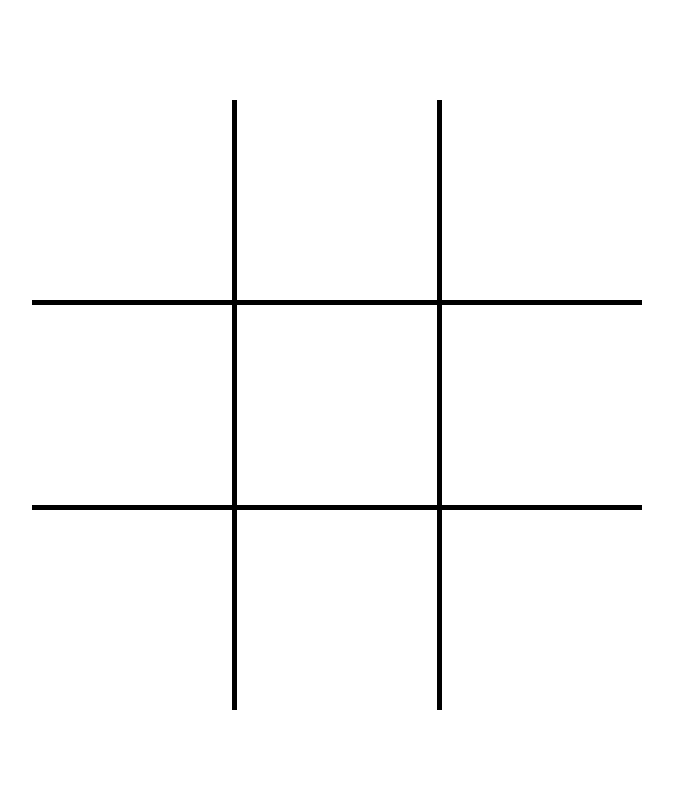
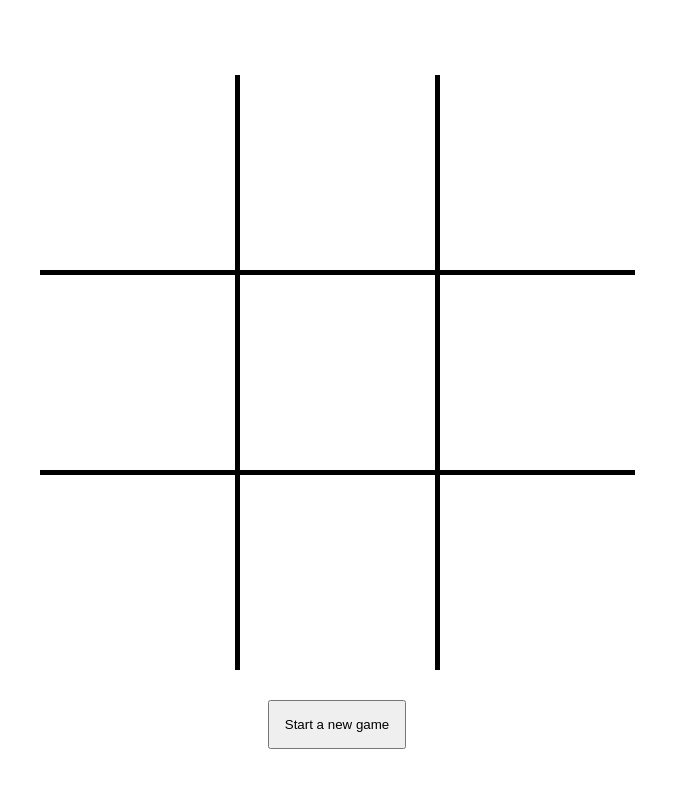
Before and after one commit to jathos/Tic-Tac-Toe-Game, a plain HTML site: page index.html in a window 1280 px wide. Shown: the whole page, without its empty margins (303-976 px from the left). Drawn offline with Linux system fonts and the light colour scheme.

Commit message:
Project minimum requirements all fulfilled

```diff
--- a/css/style.css
+++ b/css/style.css
@@ -1,8 +1,7 @@
 table {
-    /*background-color: grey;*/
     border-collapse: collapse;
-    margin: 100px auto;
-    top-margin: 100px;
+    margin: 75px auto;
+    margin-bottom: 30px;
     padding: 100px;
 }
 
@@ -10,9 +9,12 @@ td {
     size: 100px;
     font-size: 50pt;
     border: 5px solid black;
-    padding: 100px;
+    padding: 10px;
     margin: 0 0 0 0;
     border-collapse: collapse;
+    width: 175px;
+    height: 175px;
+    text-align: center;
 }
 
 #toprow {
@@ -30,3 +32,9 @@ td {
 #rightcolumn {
     border-right: hidden;
 }
+
+button {
+    display: block;
+    margin: 0 auto;
+    padding: 15px;
+}
--- a/index.html
+++ b/index.html
@@ -32,6 +32,7 @@
             <td id="c3"></td>
         </tr>
     </table>
+    <button type="button">Start a new game</button>
 </body>
 
 </html>
--- a/js/main.js
+++ b/js/main.js
@@ -20,8 +20,9 @@ const players = {
                 w5: ["a2", "b2", "c2"],
                 w6: ["a3", "b3", "c3"],
                 w7: ["a1", "b2", "c3"],
-                w8: ["a3", "b2", "c1"]
-            },
+                w8: ["a3", "b2", "c1"],
+                tie: ["a1", "a2", "a3", "b1", "b2", "b3", "c1", "c2", "c3"]
+            }
         }
     };
 
@@ -40,8 +41,10 @@ const b3 = document.getElementById("b3");
 const c1 = document.getElementById("c1");
 const c2 = document.getElementById("c2");
 const c3 = document.getElementById("c3");
+const button = document.querySelector("button");
 
 /*----- event listeners -----*/
+//function render() {
 const clickA1 = a1.addEventListener('click', function(evt) {
     clickedSquare(a1);
 }, {once: true});
@@ -69,12 +72,15 @@ const clickC2 = c2.addEventListener('click', function(evt) {
 const clickC3 = c3.addEventListener('click', function(evt) {
     clickedSquare(c3);
 }, {once: true});
+const clickButton = button.addEventListener('click', function(evt) {
+    init();
+});
+//};
+//render();
 
 /*----- functions -----*/
 
 function clickedSquare(x) {
-    console.log(turnNum);
-    console.log(players.player1.mark);
     console.log(turnNum);
     if (turnNum === 0) {
         x.innerText = players.player1.mark;
@@ -88,6 +94,24 @@ function clickedSquare(x) {
     console.log(turnNum);
     console.log(players.player1.selections);
 };
+
+function init() {
+/*    turnNum = 0;
+    players.player1.selections = [];
+    players.player2.selections = [];
+    a1.innerText = "";
+    a2.innerText = "";
+    a3.innerText = "";
+    b1.innerText = "";
+    b2.innerText = "";
+    b3.innerText = "";
+    c1.innerText = "";
+    c2.innerText = "";
+    c3.innerText = "";
+    console.log(players.player1.selections);
+    render();*/ /*this introduced some weird bugs */
+    location.reload();
+}
 
 //function clickedSquare(x) {
 //    x.innerText = players.player2.mark;
@@ -125,5 +149,23 @@ function clickedSquare(x) {
 ///     the eventlistener after a click.
 
 
-///4/2/22 - 5:29 - I've incorporated an if statement into my click square function
-///     that now enables the game to switch back and forth between x and o
+///4/2/22 - 5:29pm - I've incorporated an if statement into my click square function
+///     that now enables the game to switch back and forth between x and o. Going to
+///     take a break for now.
+
+
+///4/2/22 - 11:10pm - I've fixed the issue where my board would re-size on every
+///     click, have added a button and a init function that clears the game when
+///     clicked.
+///     I would like to add a function that checks to see if someone has won the
+///     game or if there is a tie, along with visual style flourishes and additional
+///     functionality that might make the project more my own.  Unfortunately, I
+///     do not know if I will have time to implement any of these extra features.
+
+///4/2/22 - 11:16pm - Just found a bug where a square can not be clicked again, even
+///     after clicking the start button and invoking the init function
+
+///4/2/22 - 11:34pm - I tried a render function that would add all of the event
+///     listeners again when invoked, but that introduced even more bugs.  I
+///     settled on a much simpler work-around that would simply refresh the page
+///     when the init function is invoked
```
